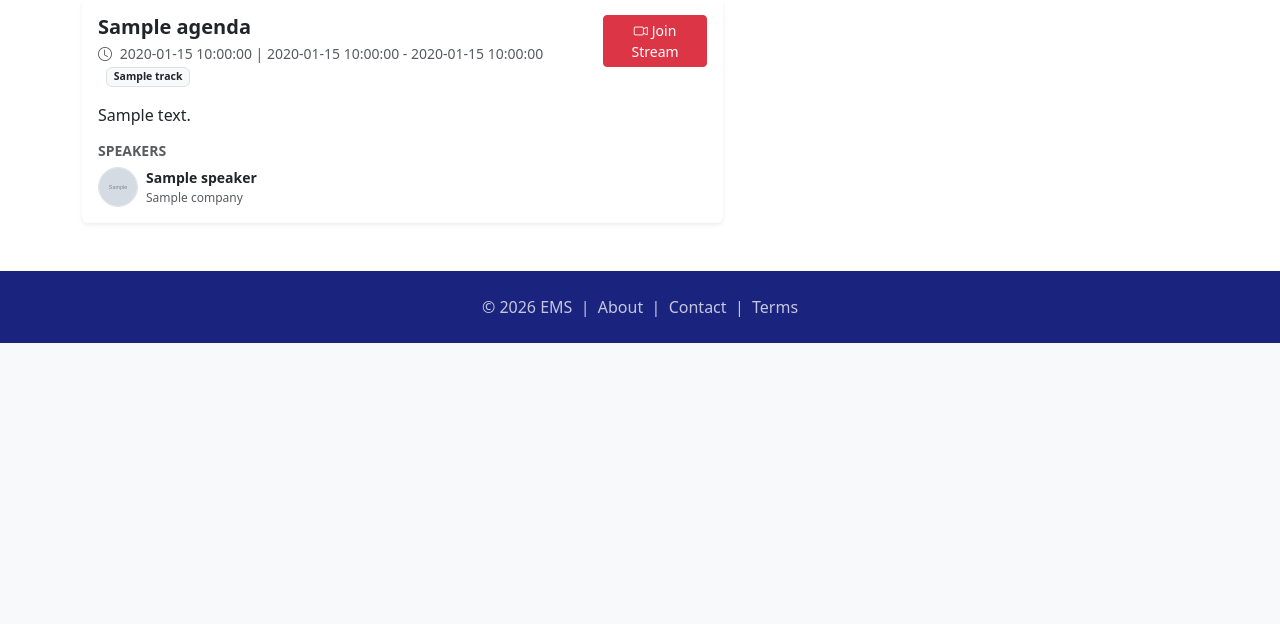
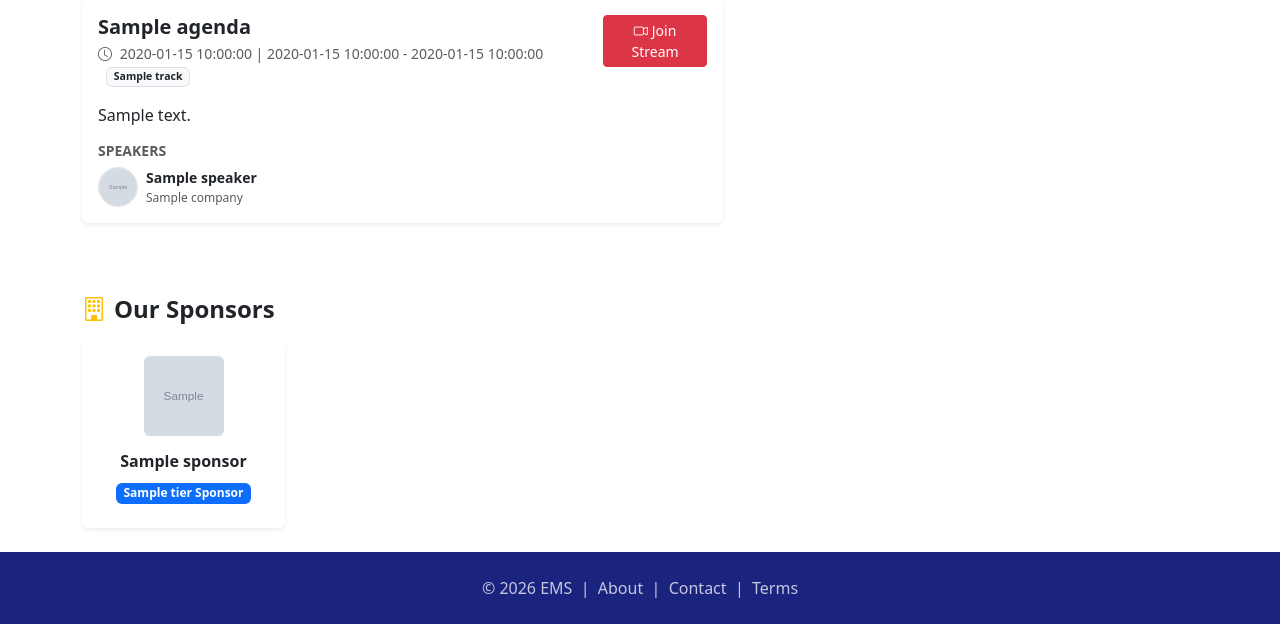
Before and after one commit to Abdularfath/event-management-system, a Flask app: template templates/public/event_detail.html in a window 1280 px wide. Shown: the part 749-1373 px from the top of the page. Before the commit the page ends 1092 px from the top, so only its background shows below. Run offline with Flask 3, Linux system fonts and the light colour scheme; the template is opened without the code that fills it: most values are stand-ins (such as "Sample title", 1, 10 or a date in 2020); grey boxes marked "Sample" are stand-in pictures; some libraries are stand-ins or nearby versions.

Commit message:
Day 28: Lead capture, CSV export and Sponsor ROI summary

```diff
--- a/app/routes/auth.py
+++ b/app/routes/auth.py
@@ -110,6 +110,11 @@ def login():
                 role = user_doc.to_dict().get('role', 'attendee')
                 name = user_doc.to_dict().get('name', 'User')
 
+            selected_role = request.form.get('role', '').strip()
+            if selected_role and selected_role != role:
+                flash(f'Incorrect role selected. Please select "{role.capitalize()}" to login.', 'danger')
+                return redirect(url_for('auth.login'))
+
             # Set session
             session['uid']   = uid
             session['email'] = email
--- a/app/routes/events.py
+++ b/app/routes/events.py
@@ -520,3 +520,93 @@ def sponsor_dashboard(event_id):
         total_amount=total_amount,
         tier_counts=tier_counts
     )
+
+@events_bp.route('/<event_id>/sponsors/<sponsor_id>/export_leads')
+@login_required
+@role_required('organizer')
+def export_leads(event_id, sponsor_id):
+    doc, data = get_event_or_403(event_id)
+    if doc is None:
+        return "Unauthorized", 403
+
+    sponsor_doc = db.collection('events').document(event_id)\
+                    .collection('sponsors').document(sponsor_id).get()
+    if not sponsor_doc.exists:
+        return "Sponsor not found", 404
+
+    sponsor_data = sponsor_doc.to_dict()
+
+    leads_docs = db.collection('events').document(event_id)\
+                   .collection('sponsors').document(sponsor_id)\
+                   .collection('leads').stream()
+
+    si = StringIO()
+    si.write('\ufeff')  # UTF-8 BOM for Excel
+    cw = csv.writer(si)
+    cw.writerow(['Attendee Name', 'Email', 'Connected At'])
+
+    for lead in leads_docs:
+        lead_data = lead.to_dict()
+        connected_at = lead_data.get('connected_at')
+        date_str = connected_at.strftime('%Y-%m-%d %H:%M') if connected_at else 'N/A'
+        cw.writerow([
+            lead_data.get('attendee_name', ''),
+            lead_data.get('attendee_email', ''),
+            date_str
+        ])
+
+    return Response(
+        si.getvalue(),
+        mimetype='text/csv',
+        headers={'Content-Disposition':
+                 f'attachment;filename=leads_{sponsor_data.get("company_name","sponsor")}.csv'}
+    )
+
+
+@events_bp.route('/<event_id>/sponsor_roi')
+@login_required
+@role_required('organizer')
+def sponsor_roi(event_id):
+    doc, event_data = get_event_or_403(event_id)
+    if doc is None:
+        return redirect(url_for('events.list_events'))
+
+    sponsors_docs = db.collection('events').document(event_id)\
+                      .collection('sponsors').stream()
+    sponsors = []
+    total_raised = 0
+
+    for s in sponsors_docs:
+        sponsor = {**s.to_dict(), 'id': s.id}
+        total_raised += sponsor.get('amount', 0)
+
+        # Deliverables
+        deliverables_docs = db.collection('events').document(event_id)\
+                              .collection('sponsors').document(s.id)\
+                              .collection('deliverables').stream()
+        deliverables  = [d.to_dict() for d in deliverables_docs]
+        total_d       = len(deliverables)
+        completed_d   = sum(1 for d in deliverables if d.get('status') == 'completed')
+        progress      = int((completed_d / total_d) * 100) if total_d > 0 else 0
+
+        # Leads
+        leads_docs = db.collection('events').document(event_id)\
+                       .collection('sponsors').document(s.id)\
+                       .collection('leads').stream()
+        leads_count = len(list(leads_docs))
+
+        sponsor['total_d']     = total_d
+        sponsor['completed_d'] = completed_d
+        sponsor['progress']    = progress
+        sponsor['leads_count'] = leads_count
+        sponsors.append(sponsor)
+
+    sponsors.sort(key=lambda x: x.get('amount', 0), reverse=True)
+
+    return render_template(
+        'organizer/sponsors/roi.html',
+        event=event_data,
+        event_id=event_id,
+        sponsors=sponsors,
+        total_raised=total_raised
+    )
--- a/templates/organizer/events/list.html
+++ b/templates/organizer/events/list.html
@@ -92,6 +92,9 @@
       <a href="{{ url_for('events.sponsor_dashboard', event_id=event.id) }}"class="btn btn-sm btn-warning">
         <i class="bi bi-bar-chart-fill me-1"></i>Sponsor Dashboard
       </a>
+      <a href="{{ url_for('events.sponsor_roi', event_id=event.id) }}"class="btn btn-sm btn-outline-success">
+        <i class="bi bi-graph-up-arrow me-1"></i>ROI
+      </a>
         {% endif %}
 
         {% if event.status == 'draft' %}
--- a/templates/public/event_detail.html
+++ b/templates/public/event_detail.html
@@ -119,6 +119,55 @@
           {% endif %}
       </div>
       <!-- ⬆️ END OF AGENDA SECTION ⬆️ -->
+       {% if sponsors %}
+<div class="mt-5">
+    <h4 class="fw-bold mb-3">
+        <i class="bi bi-building me-2 text-warning"></i>Our Sponsors
+    </h4>
+    <div class="row g-3">
+        {% for sponsor in sponsors %}
+        <div class="col-md-4">
+            <div class="card border-0 shadow-sm h-100">
+                <div class="card-body text-center">
+                    {% if sponsor.logo_url %}
+                    <img src="{{ sponsor.logo_url }}" alt="{{ sponsor.company_name }}"
+                         class="rounded mb-3"
+                         style="width:80px;height:80px;object-fit:cover;">
+                    {% else %}
+                    <div class="bg-warning rounded mx-auto mb-3 d-flex
+                                align-items-center justify-content-center"
+                         style="width:80px;height:80px;">
+                        <i class="bi bi-building text-white fs-3"></i>
+                    </div>
+                    {% endif %}
+
+                    <h6 class="fw-bold">{{ sponsor.company_name }}</h6>
+                    <span class="badge
+                        {% if sponsor.tier == 'Gold' %}bg-warning text-dark
+                        {% elif sponsor.tier == 'Silver' %}bg-secondary
+                        {% elif sponsor.tier == 'Bronze' %}bg-danger
+                        {% else %}bg-primary{% endif %} mb-2">
+                        {{ sponsor.tier }} Sponsor
+                    </span>
+
+                    {% if session.get('role') == 'attendee' %}
+                    <form method="POST"
+                          action="{{ url_for('attendee.connect_sponsor',
+                                            event_id=event.id,
+                                            sponsor_id=sponsor.id) }}">
+                        <input type="hidden" name="csrf_token" value="{{ csrf_token() }}">
+                        <button type="submit" class="btn btn-sm btn-outline-warning w-100 mt-2">
+                            <i class="bi bi-person-plus me-1"></i>Connect
+                        </button>
+                    </form>
+                    {% endif %}
+                </div>
+            </div>
+        </div>
+        {% endfor %}
+    </div>
+</div>
+{% endif %}
 
     </div> <!-- ✅ THIS CLOSES THE LEFT COLUMN CORRECTLY ✅ -->
 
```
Also changed, not shown: app/routes/attendee.py (+33 -0 lines), app/routes/public.py (+7 -1 lines), templates/organizer/sponsors/roi.html (added, +108 -0 lines).
